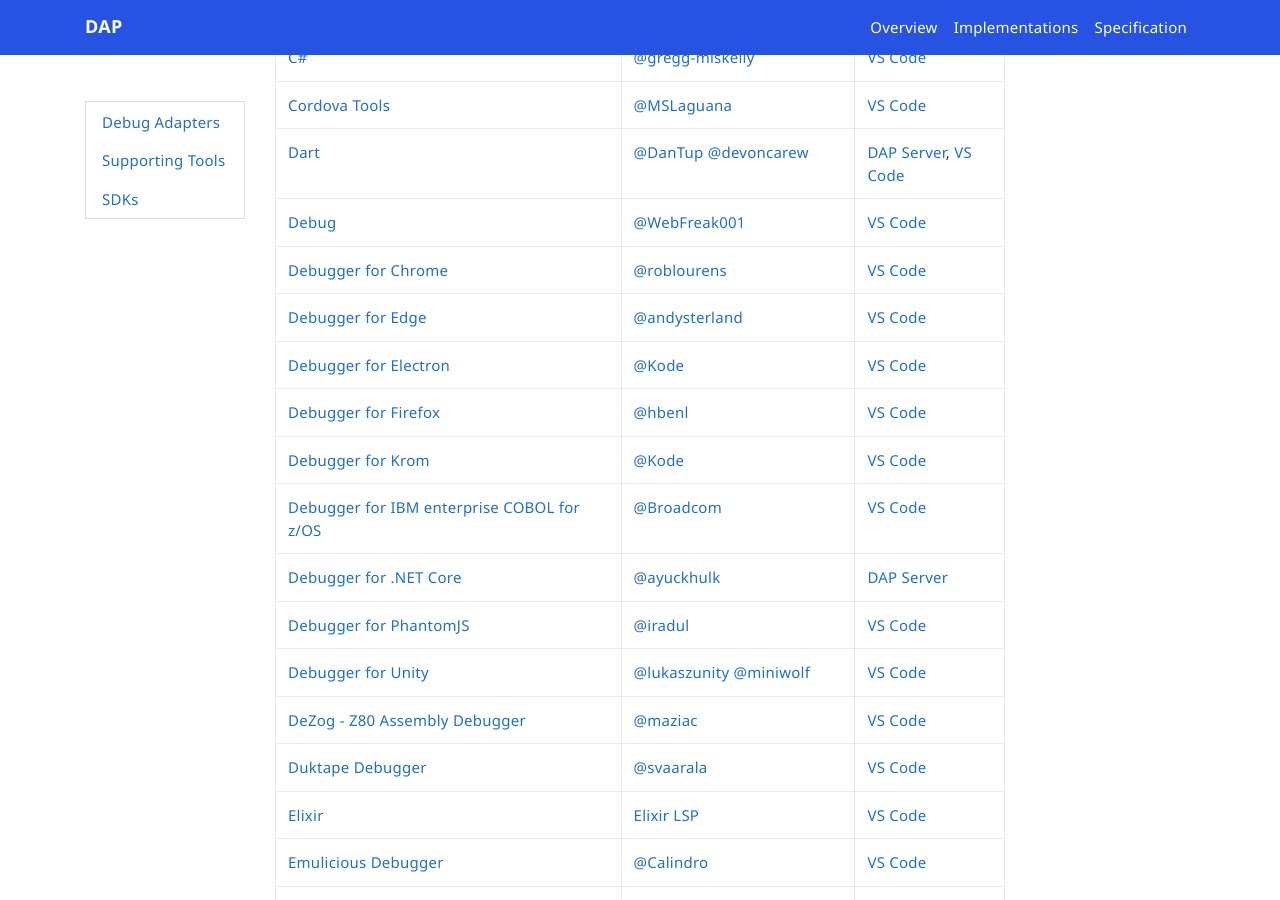
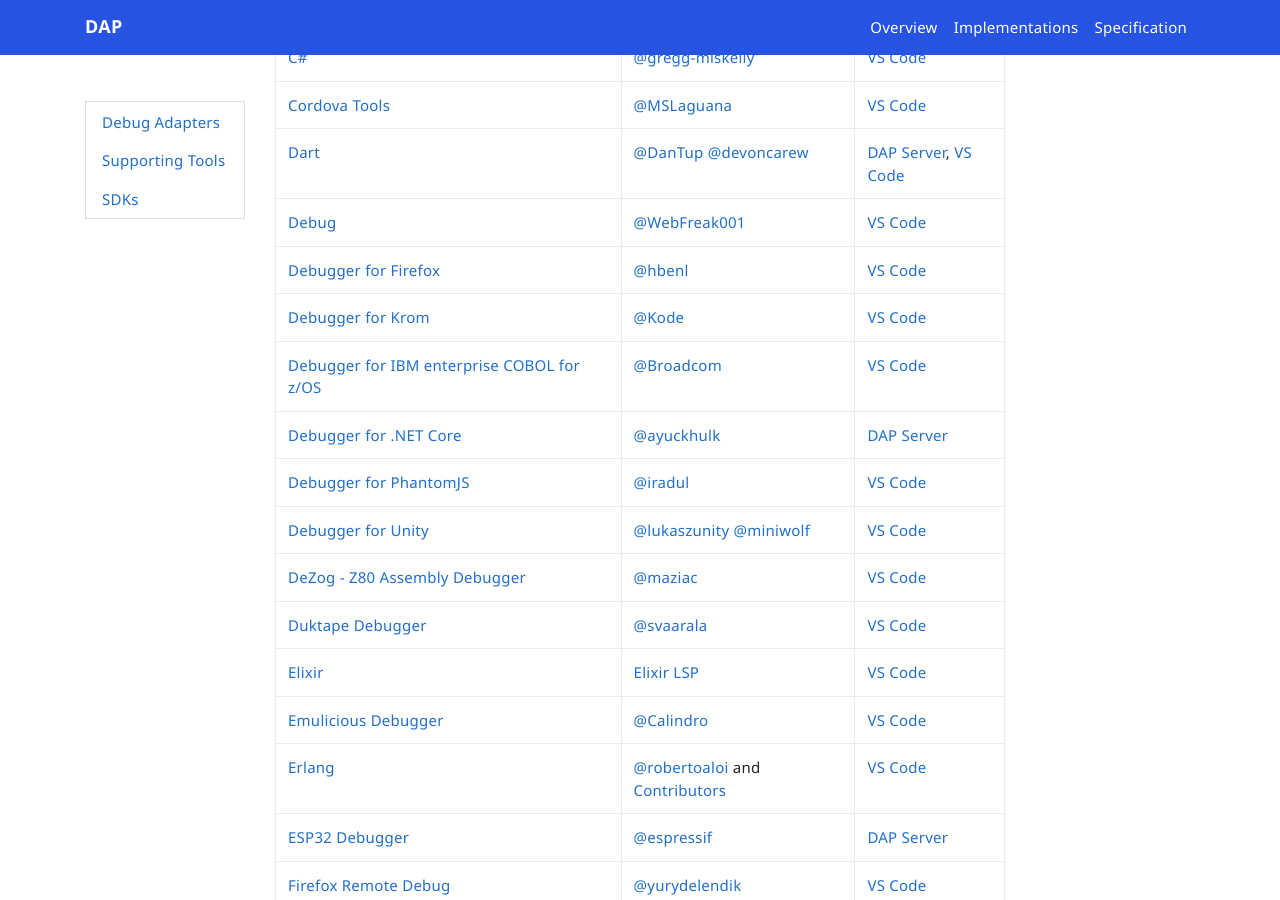
Before and after one commit to microsoft/debug-adapter-protocol, a Jekyll site: the page built from _implementors/adapters.md, in a window 1280 px wide and 900 px high, scrolled down 671 px. Built offline with Jekyll 4.4.1, drawn with Linux system fonts in a browser that asks for light colours; nearby versions of some CDN libraries; comment, search, counter and statistics services are not loaded.

Commit message:
Remove Chrome, Edge, Electron implementations
These repositories are all listed as deprecated. The implementation is
now internal to VSCode, and cannot be installed or used by any other
editors. This means that its presence in the list is no longer useful.

```diff
--- a/_implementors/adapters.md
+++ b/_implementors/adapters.md
@@ -22,9 +22,6 @@
 [Cordova Tools](https://github.com/Microsoft/vscode-cordova)|[@MSLaguana](https://github.com/MSLaguana)|[VS Code](https://marketplace.visualstudio.com/items?itemName=vsmobile.cordova-tools)
 [Dart](https://github.com/dart-lang/sdk)|[@DanTup](https://github.com/DanTup) [@devoncarew](https://github.com/devoncarew)|[DAP Server](https://github.com/dart-lang/sdk/blob/master/pkg/dds/tool/dap/README.md), [VS Code](https://marketplace.visualstudio.com/items?itemName=Dart-Code.dart-code)
 [Debug](https://github.com/WebFreak001/code-debug)|[@WebFreak001](https://github.com/WebFreak001)|[VS Code](https://marketplace.visualstudio.com/items?itemName=webfreak.debug)
-[Debugger for Chrome](https://github.com/microsoft/vscode-chrome-debug)|[@roblourens](https://github.com/roblourens)|[VS Code](https://marketplace.visualstudio.com/items?itemName=msjsdiag.debugger-for-chrome)
-[Debugger for Edge](https://github.com/Microsoft/vscode-edge-debug2)|[@andysterland](https://github.com/andysterland)|[VS Code](https://marketplace.visualstudio.com/items?itemName=msjsdiag.debugger-for-edge)
-[Debugger for Electron](https://github.com/Kode/vscode-electron-debug)|[@Kode](https://github.com/Kode)|[VS Code](https://marketplace.visualstudio.com/items?itemName=kodetech.electron-debug)
 [Debugger for Firefox](https://github.com/hbenl/vscode-firefox-debug)|[@hbenl](https://github.com/hbenl)|[VS Code](https://marketplace.visualstudio.com/items?itemName=hbenl.vscode-firefox-debug)
 [Debugger for Krom](https://github.com/Kode/vscode-krom-debug)|[@Kode](https://github.com/Kode)|[VS Code](https://marketplace.visualstudio.com/items?itemName=kodetech.krom-debug)
 [Debugger for IBM enterprise COBOL for z/OS](https://github.com/BroadcomMFD/debugger-for-mainframe)|[@Broadcom](https://www.broadcom.com)|[VS Code](https://marketplace.visualstudio.com/items?itemName=broadcomMFD.debugger-for-mainframe)
```
